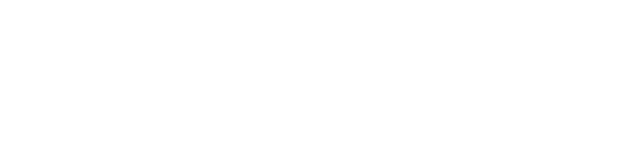
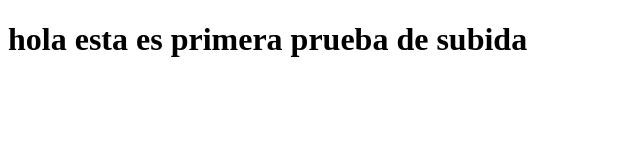
Before and after one commit to marcosillanes/pruebaGoogle, a plain HTML site: page index.html in a window 1280 px wide. Shown: the whole page, without its empty margins (0-640 px from the left). Drawn offline with Linux system fonts and the light colour scheme.

Commit message:
prueba de cambia con h1

```diff
--- a/index.html
+++ b/index.html
@@ -7,6 +7,7 @@
     <title>Prueba1Github</title>
 </head>
 <body>
+    <h1>hola esta es primera prueba de subida</h1>
 
 </body>
 </html>
```
